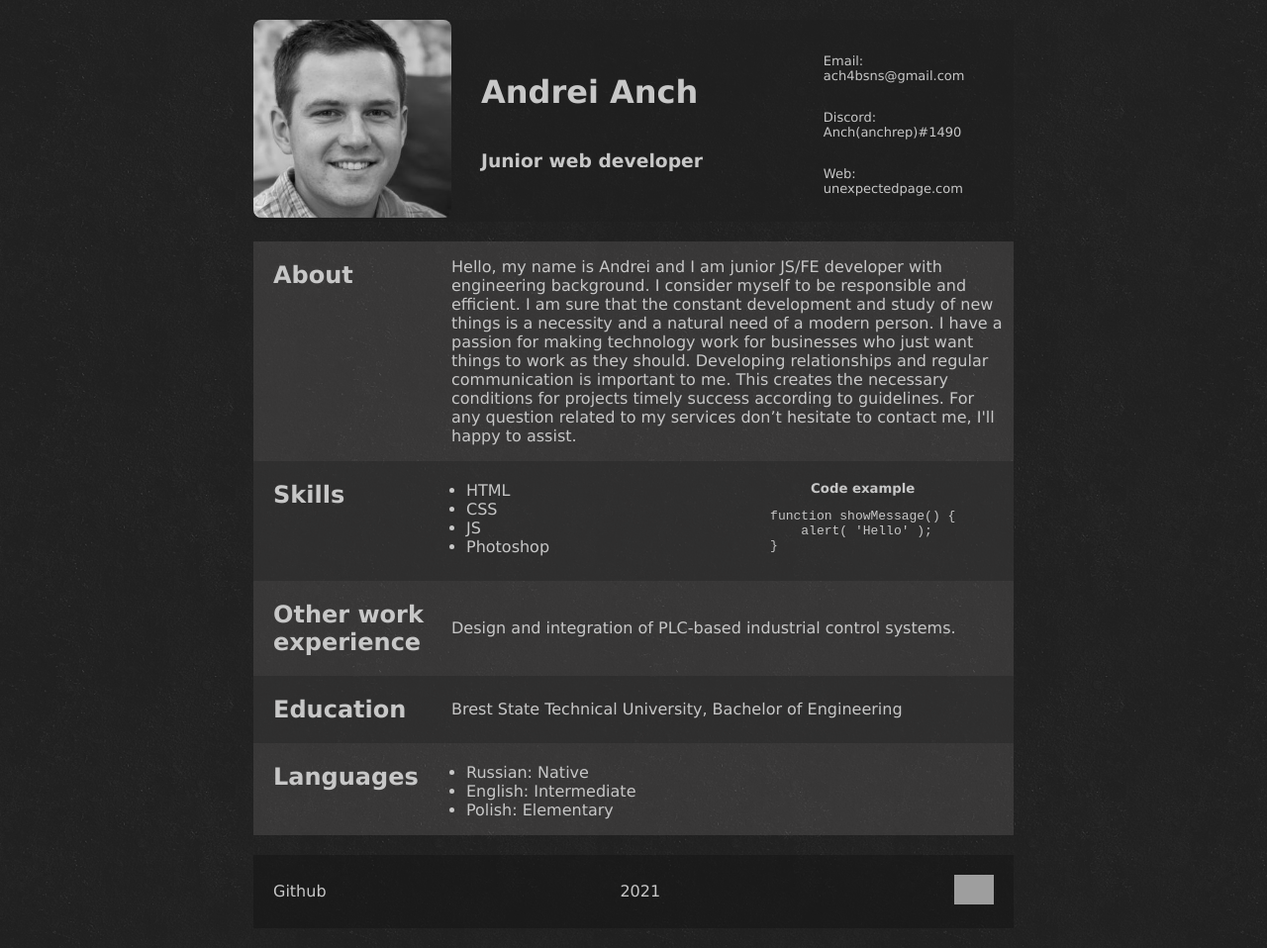
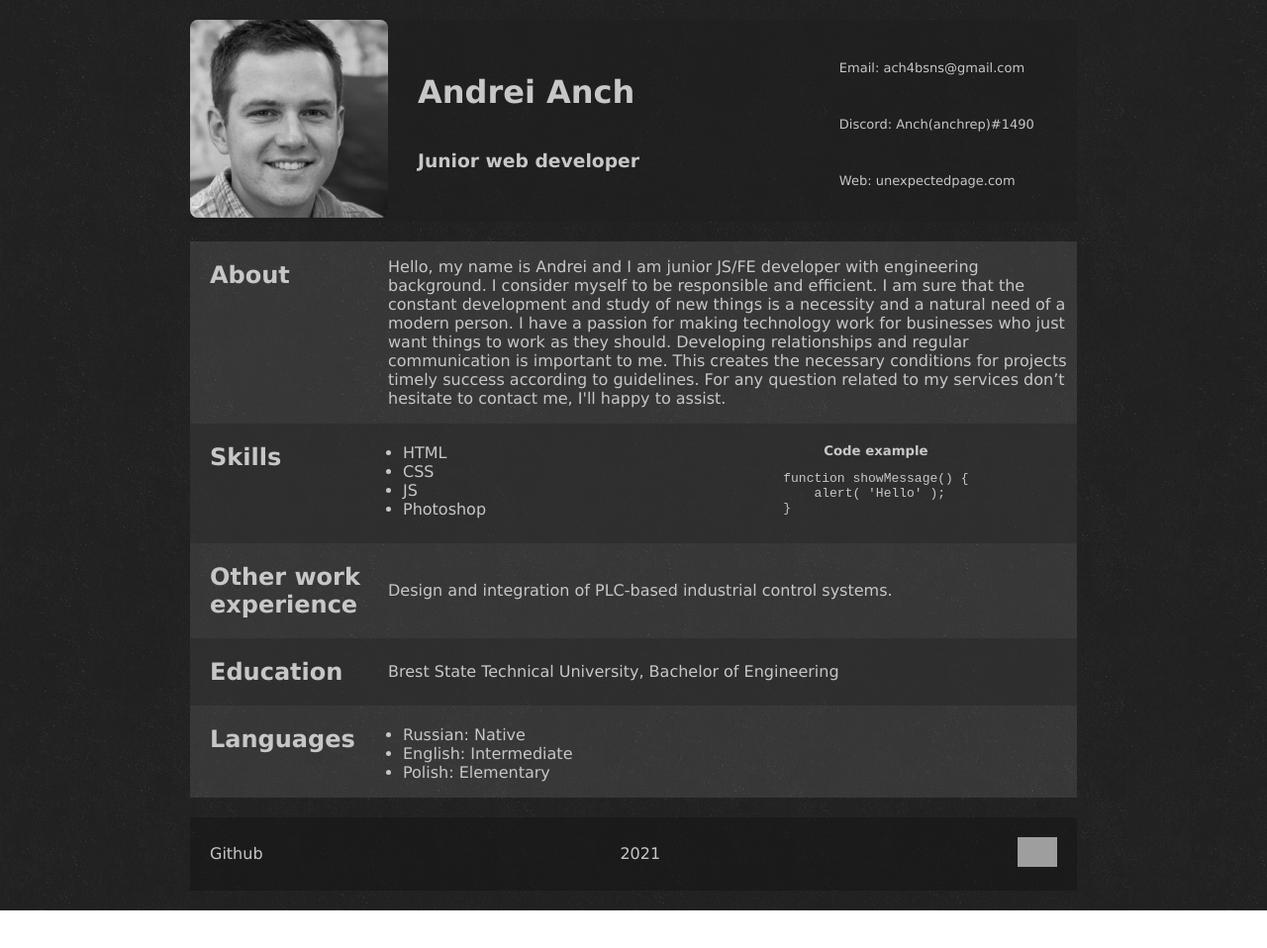
Before and after one commit to Anchrep/rsschool-cv, a plain HTML site: page index.html in a window 1280 px wide. Shown: the whole page at 99% size. After the commit the page ends 920 px from the top, so only its background shows below. Drawn offline with Linux system fonts and the light colour scheme; grey boxes are pictures that could not be loaded.

Commit message:
refactor: change pre tag

```diff
--- a/style.css
+++ b/style.css
@@ -29,7 +29,7 @@ a:hover {
 h2 {
     width: 180px;
     padding-left: 20px;
-    /* padding-right: 20px; */
+    /* padding-right: 5px; */
     margin-top: 20px;
 }
 
@@ -53,7 +53,7 @@ h5 {
 header {
    display: flex;
    justify-content: space-between;
-   width: 60%;
+   width: 70%;
    margin-top: 20px;
    margin-bottom: 20px;
    background-color: rgba(31, 30, 30, 0.5);
@@ -98,7 +98,7 @@ header {
 }
 
 main {
-    width: 60%;
+    width: 70%;
     /*margin: auto;
     display: flex;
     justify-content: center;*/
@@ -133,6 +133,7 @@ main {
     align-items: center;
     justify-content: space-around;
     padding-top: 20px;
+    padding-right: 20px;
 }
 
 .otherwork {
@@ -155,7 +156,7 @@ footer {
     display: flex;
     justify-content: space-between;
     align-items: center;
-    width: 60%;
+    width: 70%;
     background-color: rgba(20, 20, 20, 0.5);
     margin-top: 20px;
     margin-bottom: 20px;
```
